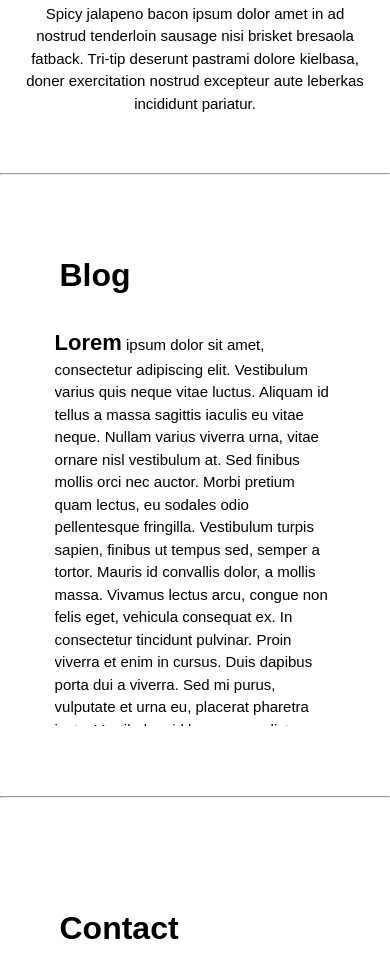
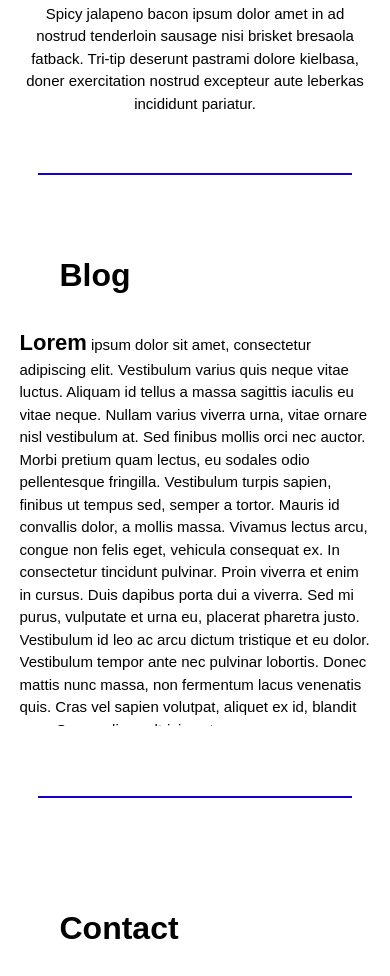
Before and after one commit to Yoni-Satat/DAS, a plain HTML site: page index.html in a window 390 px wide. Shown: the part 1524-2500 px from the top of the page. Drawn offline with Linux system fonts and the light colour scheme.

Commit message:
added border and color to hr

```diff
--- a/css/style.css
+++ b/css/style.css
@@ -20,6 +20,11 @@ body{
 ul{
 	margin: 0; /* for all <ul>, cancel default margin and padding that <ul> have */
 	padding: 0;
+}
+
+hr{
+	width: 80%;
+	border: 1.4px solid #1600d0;
 }
 
 /*HEADER*/
@@ -208,4 +213,7 @@ footer{
 		min-height: 350px;
 		background: url('../images/ocean2.jpg') no-repeat 0 -75px;
 	}
+	#article p{
+		width: 100%;
+	}
 }
```
